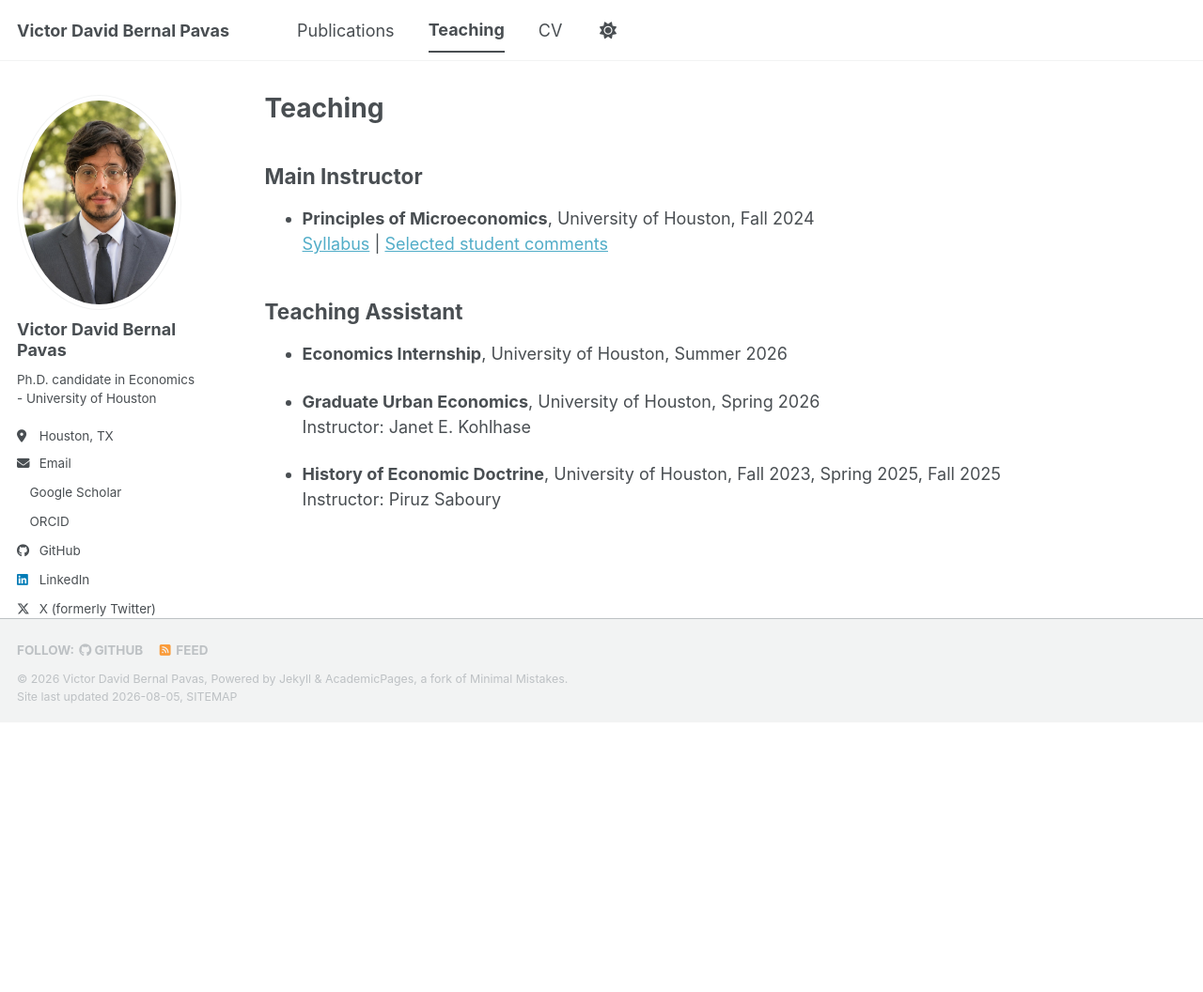
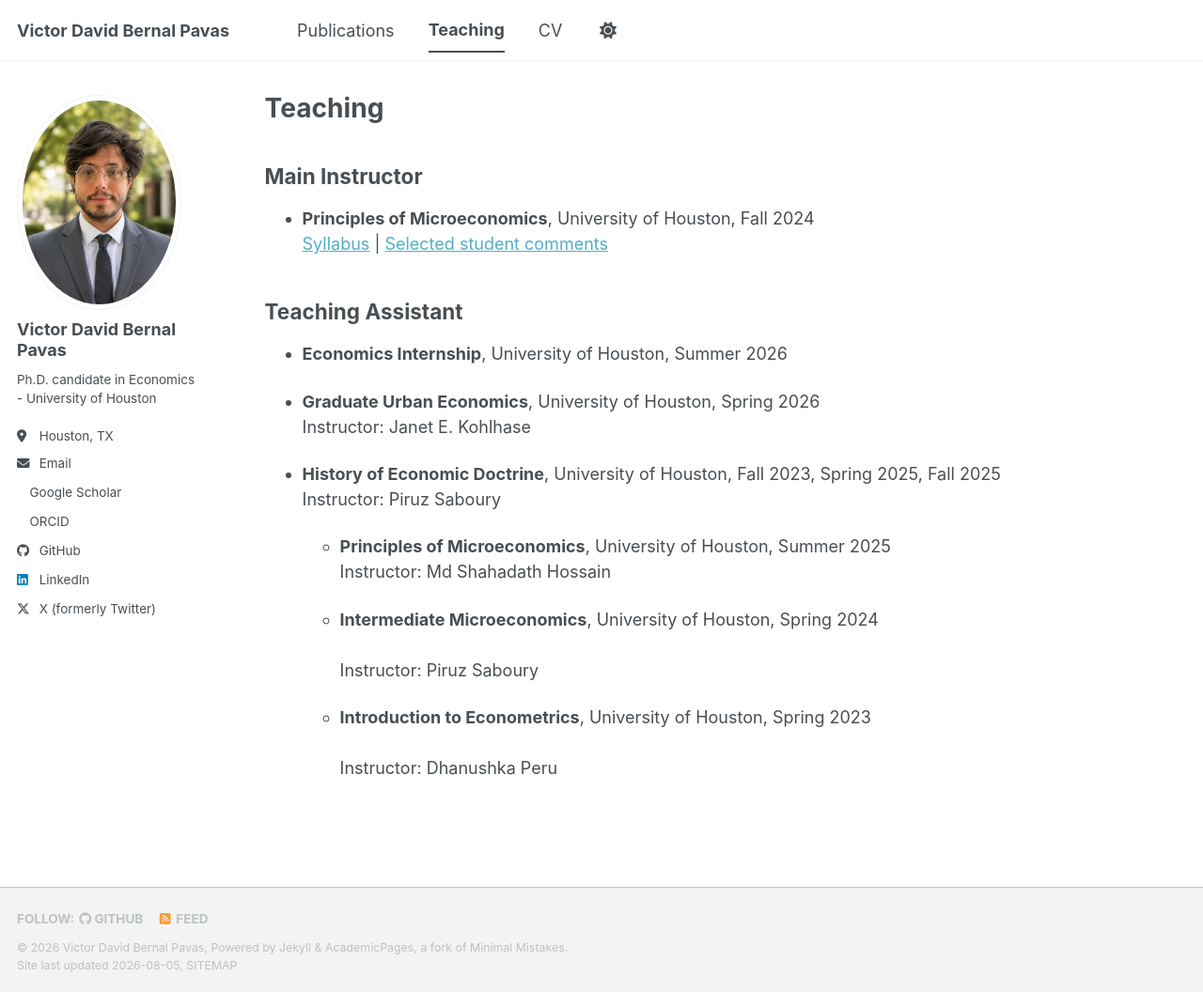
Before and after one commit to DavdBernal24/DavdBernal24.github.io, a Jekyll site: the page built from _pages/teaching.md, in a window 1280 px wide and 1056 px high. Shown: the whole window at 94% size. Built offline with Jekyll 4.4.1, drawn with Linux system fonts in a browser that asks for light colours; a style sheet for code colours, icons or effects is not loaded.

Commit message:
Update teaching.md

```diff
--- a/_pages/teaching.md
+++ b/_pages/teaching.md
@@ -19,3 +19,12 @@ author_profile: true
 
 - **History of Economic Doctrine**, University of Houston, Fall 2023, Spring 2025, Fall 2025<br>
   Instructor: Piruz Saboury
+
+  - **Principles of Microeconomics**, University of Houston, Summer 2025<br>
+  Instructor: Md Shahadath Hossain
+
+  - **Intermediate Microeconomics**, University of Houston, Spring 2024<br>
+  Instructor: Piruz Saboury
+
+  - **Introduction to Econometrics**, University of Houston, Spring 2023<br>
+  Instructor: Dhanushka Peru
```
